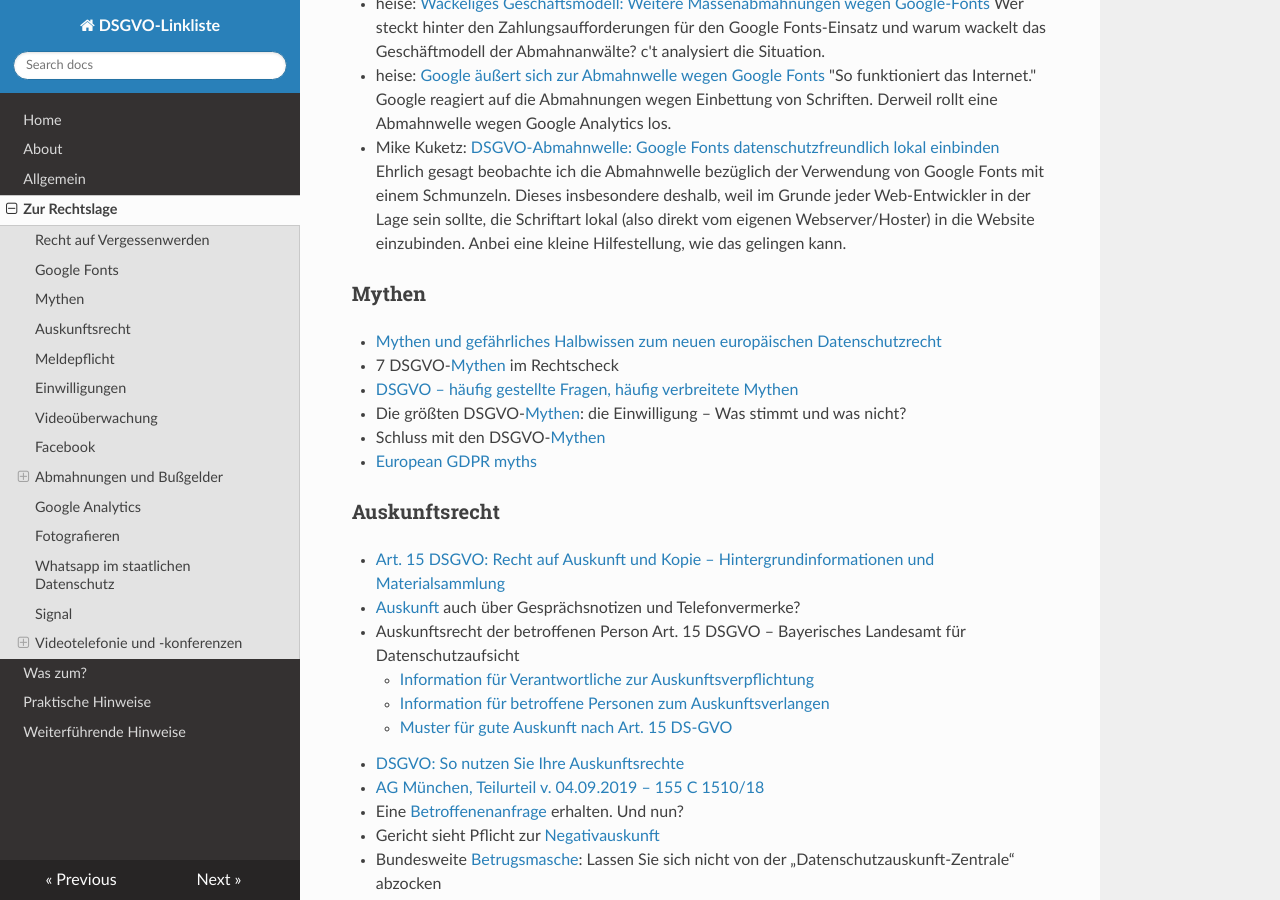
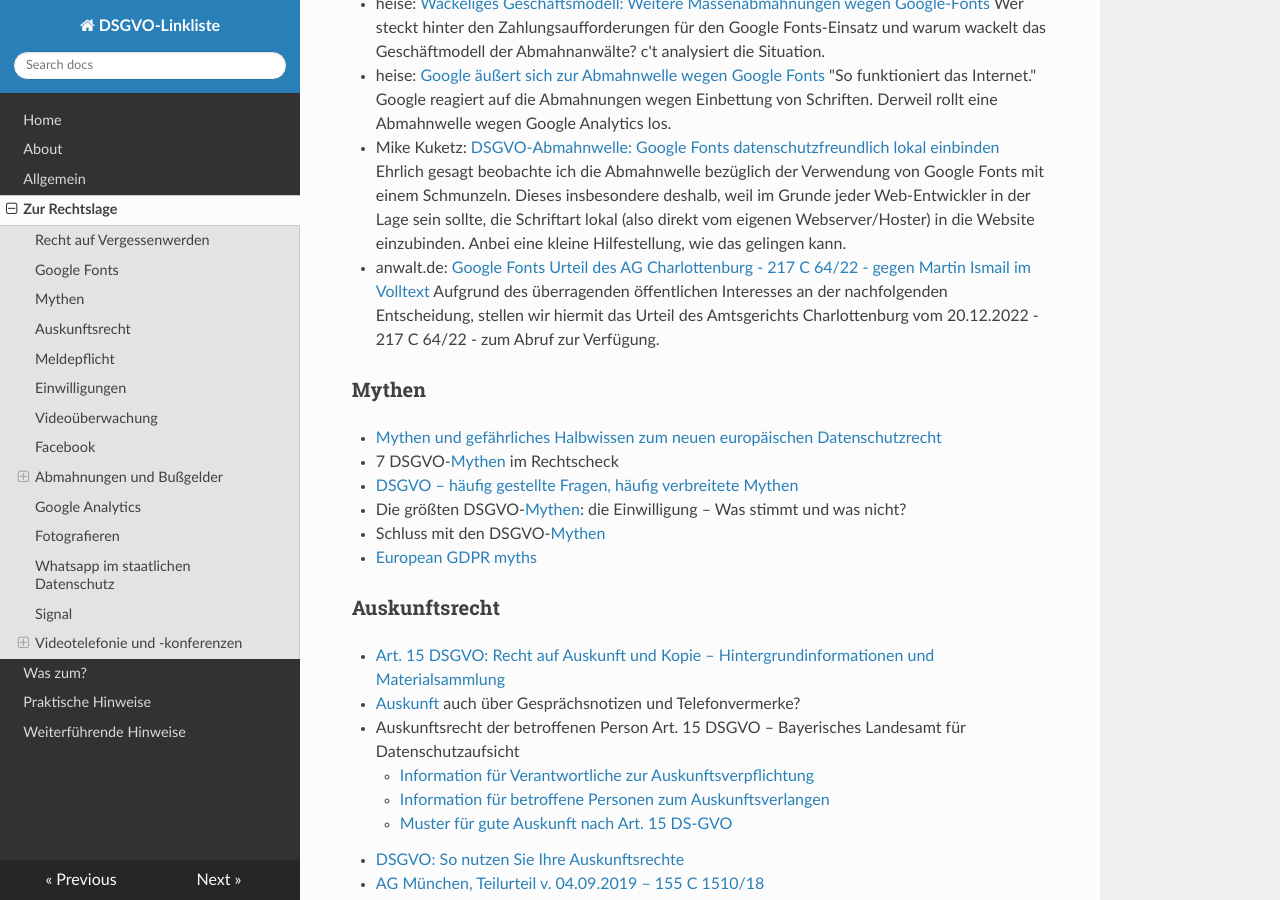
Before and after one commit to jrselzer/DSGVO-Linkliste, an MkDocs documentation site: the page built from docs/Zur_Rechtslage.md, in a window 1280 px wide and 900 px high, scrolled down 1811 px. Built offline with MkDocs 1.6.1, drawn with Linux system fonts in a browser that asks for light colours; nearby versions of some CDN libraries.

Commit message:
Update Zur_Rechtslage.md
Volltext des Google-Fonts-Urteils

```diff
--- a/docs/Zur_Rechtslage.md
+++ b/docs/Zur_Rechtslage.md
@@ -48,6 +48,7 @@
 * heise: [Wackeliges Geschäftsmodell: Weitere Massenabmahnungen wegen Google-Fonts](https://www.heise.de/news/Wackeliges-Geschaeftmodell-Weitere-Massenabmahnungen-wegen-Google-Fonts-7338721.html) Wer steckt hinter den Zahlungsaufforderungen für den Google Fonts-Einsatz und warum wackelt das Geschäftmodell der Abmahnanwälte? c't analysiert die Situation.
 * heise: [Google äußert sich zur Abmahnwelle wegen Google Fonts](https://www.heise.de/news/Google-aeussert-sich-zur-Abmahnwelle-wegen-Google-Fonts-7350292.html) "So funktioniert das Internet." Google reagiert auf die Abmahnungen wegen Einbettung von Schriften. Derweil rollt eine Abmahnwelle wegen Google Analytics los.
 * Mike Kuketz: [DSGVO-Abmahnwelle: Google Fonts datenschutzfreundlich lokal einbinden](https://www.kuketz-blog.de/dsgvo-abmahnwelle-google-fonts-datenschutzfreundlich-lokal-einbinden/) Ehrlich gesagt beobachte ich die Abmahnwelle bezüglich der Verwendung von Google Fonts mit einem Schmunzeln. Dieses insbesondere deshalb, weil im Grunde jeder Web-Entwickler in der Lage sein sollte, die Schriftart lokal (also direkt vom eigenen Webserver/Hoster) in die Website einzubinden. Anbei eine kleine Hilfestellung, wie das gelingen kann.
+* anwalt.de: [Google Fonts Urteil des AG Charlottenburg - 217 C 64/22 - gegen Martin Ismail im Volltext](https://www.anwalt.de/rechtstipps/google-fonts-urteil-des-ag-charlottenburg-217-c-64-22-gegen-martin-ismail-im-volltext-207244.html?s=03) Aufgrund des überragenden öffentlichen Interesses an der nachfolgenden Entscheidung, stellen wir hiermit das Urteil des Amtsgerichts Charlottenburg vom 20.12.2022 - 217 C 64/22 - zum Abruf zur Verfügung.
 
 ### Mythen
 * [Mythen und gefährliches Halbwissen zum neuen europäischen Datenschutzrecht](http://www.rechtzweinull.de/archives/2558-mein-erster-dgsvo-rant-zu-viele-mythen-und-gefaehrliches-halbwissen-zum-neuen-europaeischen-datenschutzrecht.html)
```
